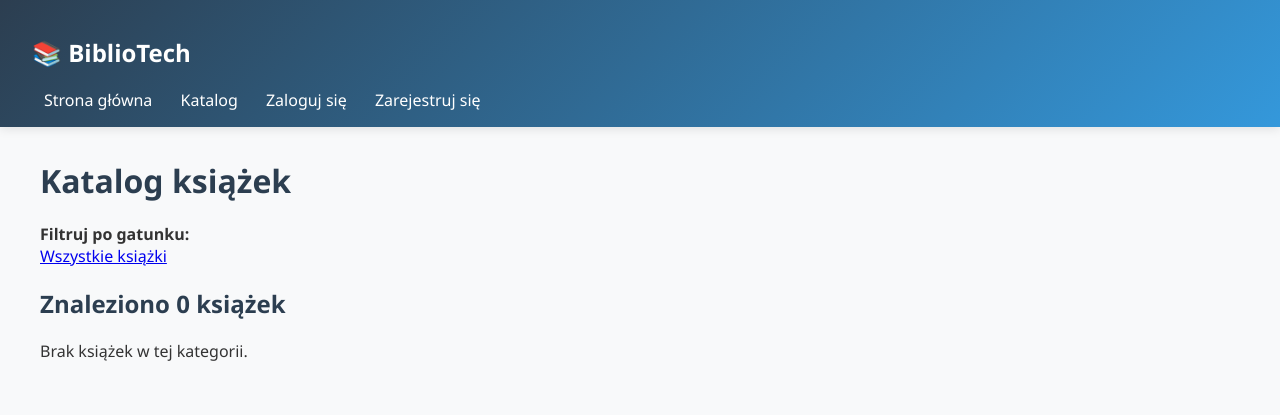
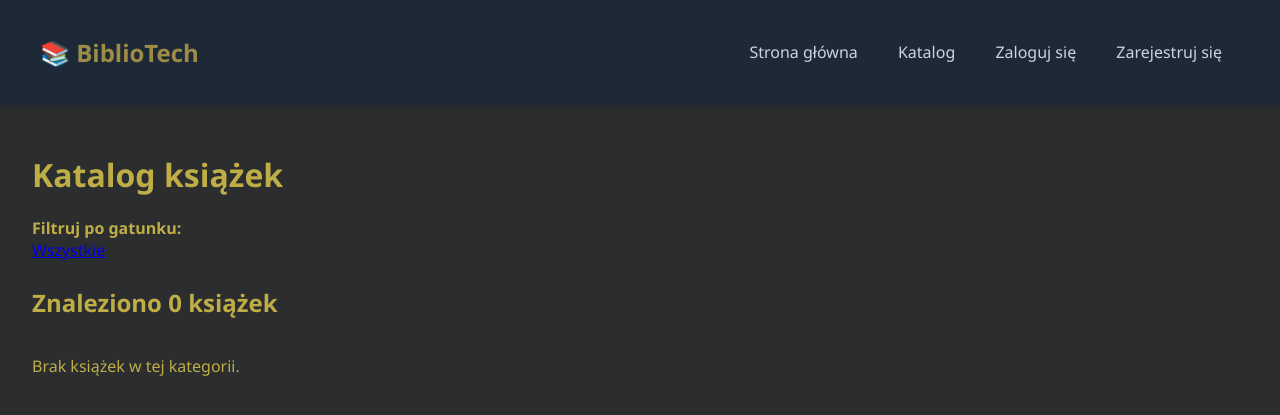
Before and after one commit to Barbekjuuu/BiblioTech, a Django app: page /katalog/ in a window 1280 px wide. Shown: the top 415 px of the page. Run offline with Django 5.2, Linux system fonts and the light colour scheme; data that the repository does not hold is empty.

Commit message:
Add another  custom CSS styles for better appearance

```diff
--- a/books/static/css/style.css
+++ b/books/static/css/style.css
@@ -1,62 +1,88 @@
+/* Elegancki akademicki styl - inspirowany ZSR Library */
+
 body {
-    font-family: 'Segoe UI', Tahoma, Geneva, Verdana, sans-serif;
+    font-family: 'Segoe UI', system-ui, sans-serif;
     margin: 0;
     padding: 0;
-    background-color: #f8f9fa;
-    color: #333;
+    background-color: #2b2d2f;
+    color: rgb(191, 173, 70);
 }
 
 header {
-    background: linear-gradient(135deg, #2c3e50, #3498db);
-    color: white;
-    padding: 1rem 2rem;
-    box-shadow: 0 2px 10px rgba(0,0,0,0.1);
+    background: #1e2937;
+    color: rgb(191, 173, 70);
+    padding: 1rem 2.5rem;
+    box-shadow: 0 2px 15px rgba(0,0,0,0.1);
+}
+
+header h2 a {
+    color: rgb(191, 173, 70);
+    text-decoration: none;
+    font-weight: 700;
 }
 
 nav a {
+    color: #cbd5e1;
+    margin: 0 18px;
+    text-decoration: none;
+}
+
+nav a:hover {
+    color: rgb(191, 173, 70);
+}
+
+/* Główna zawartość */
+.container {
+    max-width: 1280px;
+    margin: 3rem auto;
+    padding: 0 2rem;
+}
+
+/* Karty książek */
+.ksiazka {
+    background: rgba(138, 110, 32, 0.647);
+    border-radius: 12px;
+    padding: 1.5rem;
+    margin-bottom: 2rem;
+    box-shadow: 0 4px 20px rgba(0,0,0,0.08);
+    transition: all 0.3s ease;
+    display: flex;
+    gap: 25px;
+    border: 1px solid #e2e8f0;
+}
+
+.ksiazka:hover {
+    box-shadow: 0 12px 35px rgba(0,0,0,0.12);
+    transform: translateY(-5px);
+}
+
+.ksiazka img {
+    width: 160px;
+    height: 230px;
+    object-fit: cover;
+    border-radius: 10px;
+}
+
+.ksiazka-content h3 {
+    margin: 0 0 12px 0;
+    color: #1e2937;
+}
+
+.ksiazka-content p {
+    margin: 6px 0;
+    color: #475569;
+}
+
+/* Przyciski */
+button, a.btn {
+    background: #334155;
     color: white;
-    margin: 0 12px;
+    padding: 10px 22px;
+    border-radius: 8px;
     text-decoration: none;
     font-weight: 500;
 }
 
-nav a:hover {
-    text-decoration: underline;
+button:hover, a.btn:hover {
+    background: #1e2937;
 }
-
-.container {
-    max-width: 1200px;
-    margin: 2rem auto;
-    padding: 0 1rem;
-}
-
-h1, h2, h3 {
-    color: #2c3e50;
-}
-
-.ksiazka {
-    background: white;
-    border-radius: 10px;
-    padding: 1.5rem;
-    margin-bottom: 1.5rem;
-    box-shadow: 0 4px 15px rgba(0,0,0,0.08);
-    transition: transform 0.2s;
-}
-
-.ksiazka:hover {
-    transform: translateY(-5px);
-    box-shadow: 0 8px 25px rgba(0,0,0,0.12);
-}
-
-button, .btn {
-    background: #3498db;
-    color: white;
-    border: none;
-    padding: 10px 20px;
-    border-radius: 6px;
-    cursor: pointer;
-}
-
-button:hover, .btn:hover {
-    background: #2980b9;
-}
--- a/templates/base.html
+++ b/templates/base.html
@@ -4,34 +4,29 @@
 <head>
     <meta charset="UTF-8">
     <title>{% block title %}BiblioTech{% endblock %}</title>
-
-    <!-- Główny plik CSS -->
     <link rel="stylesheet" href="{% static 'css/style.css' %}">
-
-    <style>
-        /* Dodatkowe style inline - nadpisują CSS jeśli potrzeba */
-    </style>
 </head>
 <body>
     <header>
-        <h2><a href="/" style="color:white; text-decoration:none;">📚 BiblioTech</a></h2>
+        <div style="max-width:1280px; margin:0 auto; display:flex; justify-content:space-between; align-items:center;">
+            <h2><a href="/" style="color:#9e8c46; text-decoration:none;">📚 BiblioTech</a></h2>
             <nav>
                 <a href="/">Strona główna</a>
                 <a href="/katalog/">Katalog</a>
                 {% if user.is_authenticated %}
                     <a href="{% url 'moje_rezerwacje' %}">Moje rezerwacje</a>
-                <span>Witaj, {{ user.username }}!</span>
+                    <span style="margin:0 15px;">Witaj, {{ user.username }}</span>
                     <a href="{% url 'logout' %}">Wyloguj się</a>
                 {% else %}
                     <a href="{% url 'login' %}">Zaloguj się</a>
                     <a href="{% url 'register' %}">Zarejestruj się</a>
                 {% endif %}
             </nav>
+        </div>
     </header>
 
     <div class="container">
-        {% block content %}
-        {% endblock %}
+        {% block content %}{% endblock %}
     </div>
 </body>
 </html>
--- a/templates/katalog.html
+++ b/templates/katalog.html
@@ -5,24 +5,36 @@
 {% block content %}
     <h1>Katalog książek</h1>
 
-    <div style="margin-bottom: 20px;">
+    <div style="margin-bottom: 25px;">
         <strong>Filtruj po gatunku:</strong><br>
         {% for gatunek in gatunki %}
-            <a href="?gatunek={{ gatunek.id }}">{{ gatunek.nazwa }}</a> |
+            <a href="?gatunek={{ gatunek.id }}">{{ gatunek.nazwa }}</a> &nbsp;|&nbsp;
         {% endfor %}
-        <a href="/katalog/">Wszystkie książki</a>
+        <a href="/katalog/">Wszystkie</a>
     </div>
 
     <h2>Znaleziono {{ ksiazki.count }} książek</h2>
 
+    <div style="display: grid; grid-template-columns: repeat(auto-fill, minmax(280px, 1fr)); gap: 20px;">
         {% for ksiazka in ksiazki %}
-        <div style="border:1px solid #ddd; padding:15px; margin:10px 0; border-radius:8px;">
+            <div class="ksiazka">
+                {% if ksiazka.okladka %}
+                    <img src="{{ ksiazka.okladka.url }}" alt="{{ ksiazka.tytul }}">
+                {% else %}
+                    <div style="width:140px; height:200px; background:#ddd; display:flex; align-items:center; justify-content:center; border-radius:8px;">
+                        <strong>Brak okładki</strong>
+                    </div>
+                {% endif %}
+
+                <div class="ksiazka-content">
                     <h3>{{ ksiazka.tytul }}</h3>
                     <p><strong>Autor:</strong> {{ ksiazka.autor }}</p>
                     <p><strong>Gatunek:</strong> {{ ksiazka.gatunek }}</p>
                     <a href="{% url 'ksiazka_detail' ksiazka.id %}">Szczegóły →</a>
                 </div>
+            </div>
         {% empty %}
             <p>Brak książek w tej kategorii.</p>
         {% endfor %}
+    </div>
 {% endblock %}
```
Also changed, not shown: templates/home.html (+35 -12 lines), templates/ksiazka_detail.html (+12 -5 lines). Lines whose indentation alone changed are shown as unchanged.
